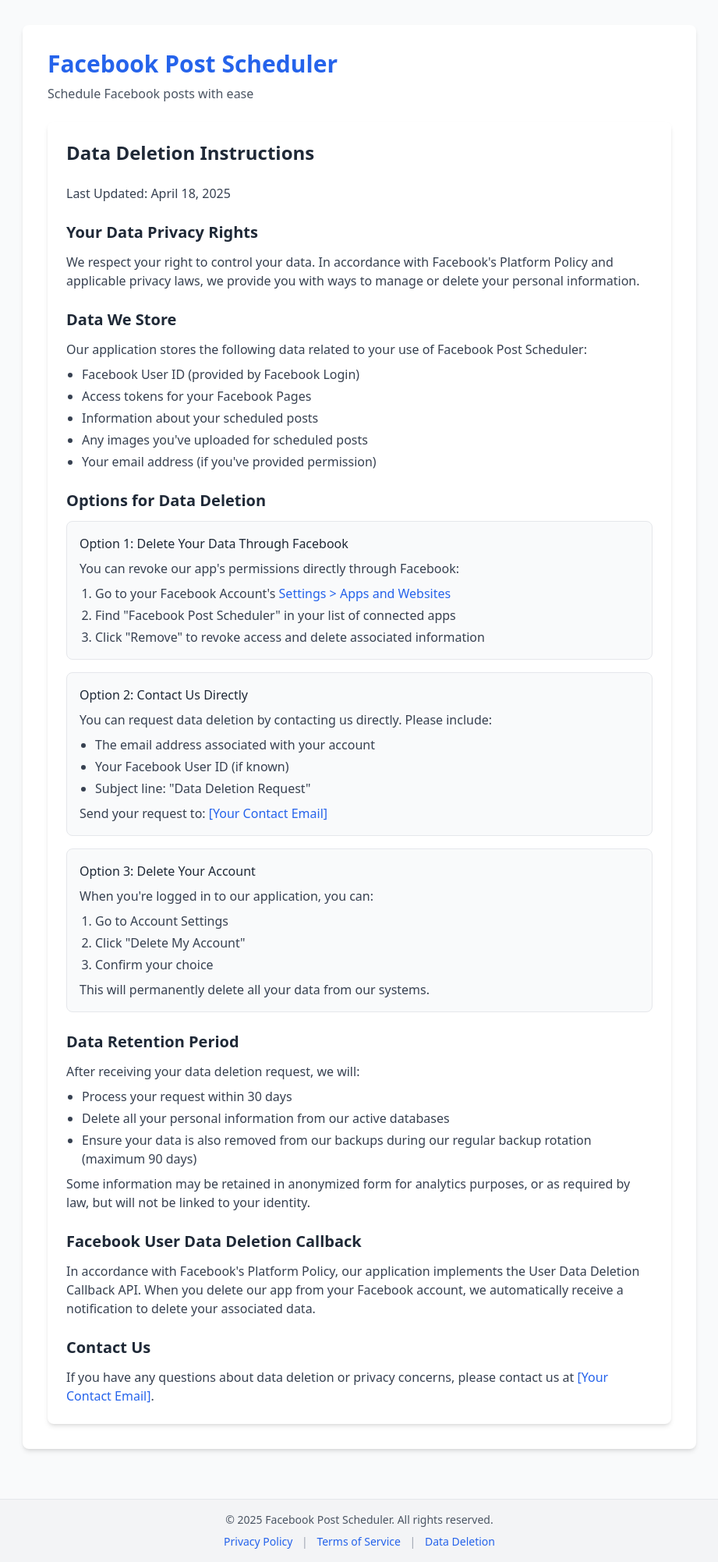
After one commit to RobertoFZ/scheduler-app, a Flask app: page /data-deletion in a window 1280 px wide. The commit adds this page. Shown: the whole page at 78% size, without its empty margins (179-1100 px from the left). Run offline with Flask 3, Linux system fonts and the light colour scheme; some libraries are stand-ins or nearby versions.

Commit message:
Feat: add required facebook pages

```diff
--- a/app/__init__.py
+++ b/app/__init__.py
@@ -47,6 +47,12 @@
     app.register_blueprint(auth_bp)
     app.register_blueprint(posts_bp, url_prefix='/posts')
 
+    # Add context processor for global template variables
+    @app.context_processor
+    def inject_now():
+        from datetime import datetime
+        return {'now': datetime.now()}
+
     # Create database tables if they don't exist
     with app.app_context():
         db.create_all()
--- a/app/routes/main.py
+++ b/app/routes/main.py
@@ -5,6 +5,7 @@
 from functools import wraps
 from app.helpers.post_utils import update_post_statuses
 from app.models.scheduled_post import ScheduledPost
+from datetime import datetime
 
 main_bp = Blueprint('main', __name__)
 
@@ -26,6 +27,27 @@
     print("DEBUG: Index route accessed - hot reload is working!")
     logged_in = 'access_token' in session
     return render_template('index.html', logged_in=logged_in)
+
+
+@main_bp.route('/privacy-policy')
+def privacy_policy():
+    """Privacy Policy page for Facebook app validation"""
+    now = datetime.now()
+    return render_template('privacy_policy.html', now=now)
+
+
+@main_bp.route('/terms-of-service')
+def terms_of_service():
+    """Terms of Service page for Facebook app validation"""
+    now = datetime.now()
+    return render_template('terms_of_service.html', now=now)
+
+
+@main_bp.route('/data-deletion')
+def data_deletion():
+    """Data Deletion Instructions page for Facebook app validation"""
+    now = datetime.now()
+    return render_template('data_deletion.html', now=now)
 
 
 @main_bp.route('/dashboard')
@@ -59,3 +81,16 @@
         pages=pages,
         recent_posts=recent_posts
     )
+
+
+@main_bp.route('/account-settings')
+@login_required
+def account_settings():
+    """Account settings page - requires login"""
+    # Ensure user_id is available
+    user_id = session.get('user_id')
+    if not user_id:
+        flash("Session incomplete. Please log out and log back in.", "error")
+        return redirect(url_for('auth.logout'))
+
+    return render_template('account_settings.html')
--- /dev/null
+++ b/app/templates/data_deletion.html
@@ -0,0 +1,87 @@
+{% extends "layout.html" %}
+
+{% block title %}Data Deletion - Facebook Post Scheduler{% endblock %}
+
+{% block content %}
+<div class="bg-white p-6 rounded-lg shadow-md max-w-4xl mx-auto">
+    <h1 class="text-2xl font-bold mb-6 text-gray-800">Data Deletion Instructions</h1>
+
+    <div class="space-y-6 text-gray-700">
+        <p>Last Updated: {{ now.strftime('%B %d, %Y') }}</p>
+
+        <section class="mb-5">
+            <h2 class="text-xl font-semibold mb-3 text-gray-800">Your Data Privacy Rights</h2>
+            <p>We respect your right to control your data. In accordance with Facebook's Platform Policy and applicable privacy laws, we provide you with ways to manage or delete your personal information.</p>
+        </section>
+
+        <section class="mb-5">
+            <h2 class="text-xl font-semibold mb-3 text-gray-800">Data We Store</h2>
+            <p>Our application stores the following data related to your use of Facebook Post Scheduler:</p>
+            <ul class="list-disc pl-5 mt-2 space-y-1">
+                <li>Facebook User ID (provided by Facebook Login)</li>
+                <li>Access tokens for your Facebook Pages</li>
+                <li>Information about your scheduled posts</li>
+                <li>Any images you've uploaded for scheduled posts</li>
+                <li>Your email address (if you've provided permission)</li>
+            </ul>
+        </section>
+
+        <section class="mb-5">
+            <h2 class="text-xl font-semibold mb-3 text-gray-800">Options for Data Deletion</h2>
+
+            <div class="bg-gray-50 p-4 rounded-lg border border-gray-200 mb-4">
+                <h3 class="font-medium text-gray-800 mb-2">Option 1: Delete Your Data Through Facebook</h3>
+                <p class="mb-2">You can revoke our app's permissions directly through Facebook:</p>
+                <ol class="list-decimal pl-5 space-y-1">
+                    <li>Go to your Facebook Account's <a href="https://www.facebook.com/settings?tab=applications" target="_blank" class="text-blue-600 hover:underline">Settings &gt; Apps and Websites</a></li>
+                    <li>Find "Facebook Post Scheduler" in your list of connected apps</li>
+                    <li>Click "Remove" to revoke access and delete associated information</li>
+                </ol>
+            </div>
+
+            <div class="bg-gray-50 p-4 rounded-lg border border-gray-200 mb-4">
+                <h3 class="font-medium text-gray-800 mb-2">Option 2: Contact Us Directly</h3>
+                <p class="mb-2">You can request data deletion by contacting us directly. Please include:</p>
+                <ul class="list-disc pl-5 space-y-1">
+                    <li>The email address associated with your account</li>
+                    <li>Your Facebook User ID (if known)</li>
+                    <li>Subject line: "Data Deletion Request"</li>
+                </ul>
+                <p class="mt-2">Send your request to: <a href="mailto:[Your Contact Email]" class="text-blue-600 hover:underline">[Your Contact Email]</a></p>
+            </div>
+
+            <div class="bg-gray-50 p-4 rounded-lg border border-gray-200">
+                <h3 class="font-medium text-gray-800 mb-2">Option 3: Delete Your Account</h3>
+                <p class="mb-2">When you're logged in to our application, you can:</p>
+                <ol class="list-decimal pl-5 space-y-1">
+                    <li>Go to Account Settings</li>
+                    <li>Click "Delete My Account"</li>
+                    <li>Confirm your choice</li>
+                </ol>
+                <p class="mt-2">This will permanently delete all your data from our systems.</p>
+            </div>
+        </section>
+
+        <section class="mb-5">
+            <h2 class="text-xl font-semibold mb-3 text-gray-800">Data Retention Period</h2>
+            <p>After receiving your data deletion request, we will:</p>
+            <ul class="list-disc pl-5 mt-2 space-y-1">
+                <li>Process your request within 30 days</li>
+                <li>Delete all your personal information from our active databases</li>
+                <li>Ensure your data is also removed from our backups during our regular backup rotation (maximum 90 days)</li>
+            </ul>
+            <p class="mt-2">Some information may be retained in anonymized form for analytics purposes, or as required by law, but will not be linked to your identity.</p>
+        </section>
+
+        <section class="mb-5">
+            <h2 class="text-xl font-semibold mb-3 text-gray-800">Facebook User Data Deletion Callback</h2>
+            <p>In accordance with Facebook's Platform Policy, our application implements the User Data Deletion Callback API. When you delete our app from your Facebook account, we automatically receive a notification to delete your associated data.</p>
+        </section>
+
+        <section class="mb-5">
+            <h2 class="text-xl font-semibold mb-3 text-gray-800">Contact Us</h2>
+            <p>If you have any questions about data deletion or privacy concerns, please contact us at <a href="mailto:[Your Contact Email]" class="text-blue-600 hover:underline">[Your Contact Email]</a>.</p>
+        </section>
+    </div>
+</div>
+{% endblock %}
--- a/app/templates/layout.html
+++ b/app/templates/layout.html
@@ -7,8 +7,8 @@
     <script src="https://cdn.tailwindcss.com"></script>
     <link rel="stylesheet" href="https://cdnjs.cloudflare.com/ajax/libs/font-awesome/6.4.0/css/all.min.css">
 </head>
-<body class="bg-gray-50">
-    <div class="container mx-auto px-4 py-4 sm:py-8 max-w-4xl">
+<body class="bg-gray-50 flex flex-col min-h-screen">
+    <div class="container mx-auto px-4 py-4 sm:py-8 max-w-4xl flex-grow">
         <div class="bg-white rounded-lg shadow-md p-4 sm:p-8 mb-4 sm:mb-8">
             <h1 class="text-2xl sm:text-3xl font-bold text-blue-600 mb-2">Facebook Post Scheduler</h1>
             <p class="text-gray-600 mb-4 sm:mb-6">Schedule Facebook posts with ease</p>
@@ -31,5 +31,20 @@
             {% block content %}{% endblock %}
         </div>
     </div>
+
+    <footer class="bg-gray-100 py-4 border-t border-gray-200 mt-auto">
+        <div class="container mx-auto px-4 max-w-4xl text-center">
+            <div class="text-sm text-gray-600">
+                <p>&copy; {{ now.strftime('%Y') if now else '2023' }} Facebook Post Scheduler. All rights reserved.</p>
+                <p class="mt-2">
+                    <a href="{{ url_for('main.privacy_policy') }}" class="text-blue-600 hover:underline mx-2">Privacy Policy</a>
+                    <span class="text-gray-400">|</span>
+                    <a href="{{ url_for('main.terms_of_service') }}" class="text-blue-600 hover:underline mx-2">Terms of Service</a>
+                    <span class="text-gray-400">|</span>
+                    <a href="{{ url_for('main.data_deletion') }}" class="text-blue-600 hover:underline mx-2">Data Deletion</a>
+                </p>
+            </div>
+        </div>
+    </footer>
 </body>
 </html>
--- a/docker-compose.yml
+++ b/docker-compose.yml
@@ -4,7 +4,7 @@
   web:
     build: .
     ports:
-      - "8000:8000"
+      - "8082:8082"
     environment:
       - DATABASE_URL=postgresql://postgres:postgres@db:5432/facebook_scheduler
       - SECRET_KEY=${SECRET_KEY:-facebook-scheduler-secret-key}
@@ -24,7 +24,7 @@
 
   scheduler:
     build: .
-    command: python scheduler.py --loop --interval=20
+    command: python scheduler.py --loop --interval=900
     environment:
       - DATABASE_URL=postgresql://postgres:postgres@db:5432/facebook_scheduler
       - SECRET_KEY=${SECRET_KEY:-facebook-scheduler-secret-key}
```
Also changed, not shown: app/helpers/user_data.py (added, +41 -0 lines), app/routes/auth.py (+82 -3 lines), app/templates/account_settings.html (added, +87 -0 lines), app/templates/dashboard.html (+7 -0 lines), app/templates/privacy_policy.html (added, +81 -0 lines), app/templates/terms_of_service.html (added, +78 -0 lines), README.md.
